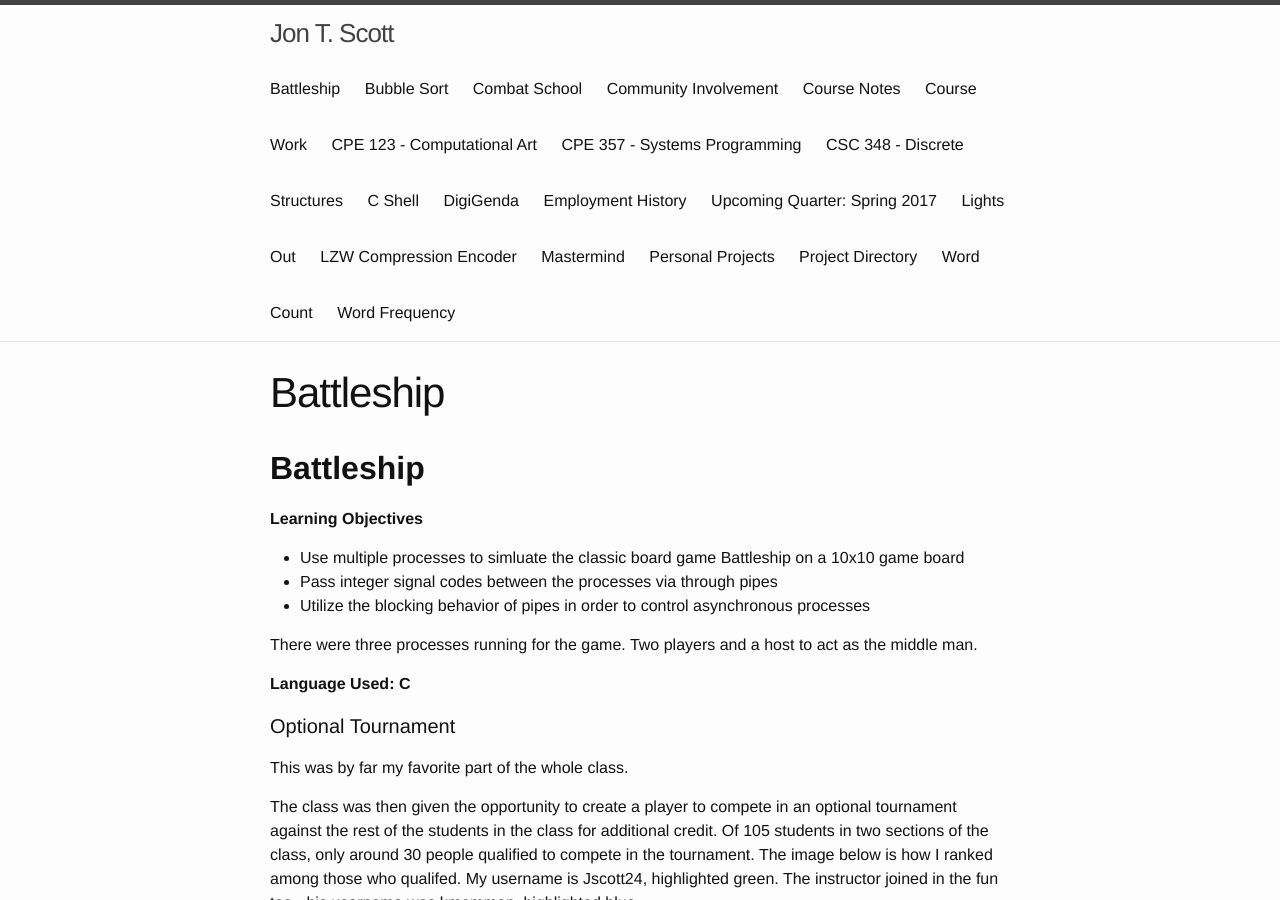
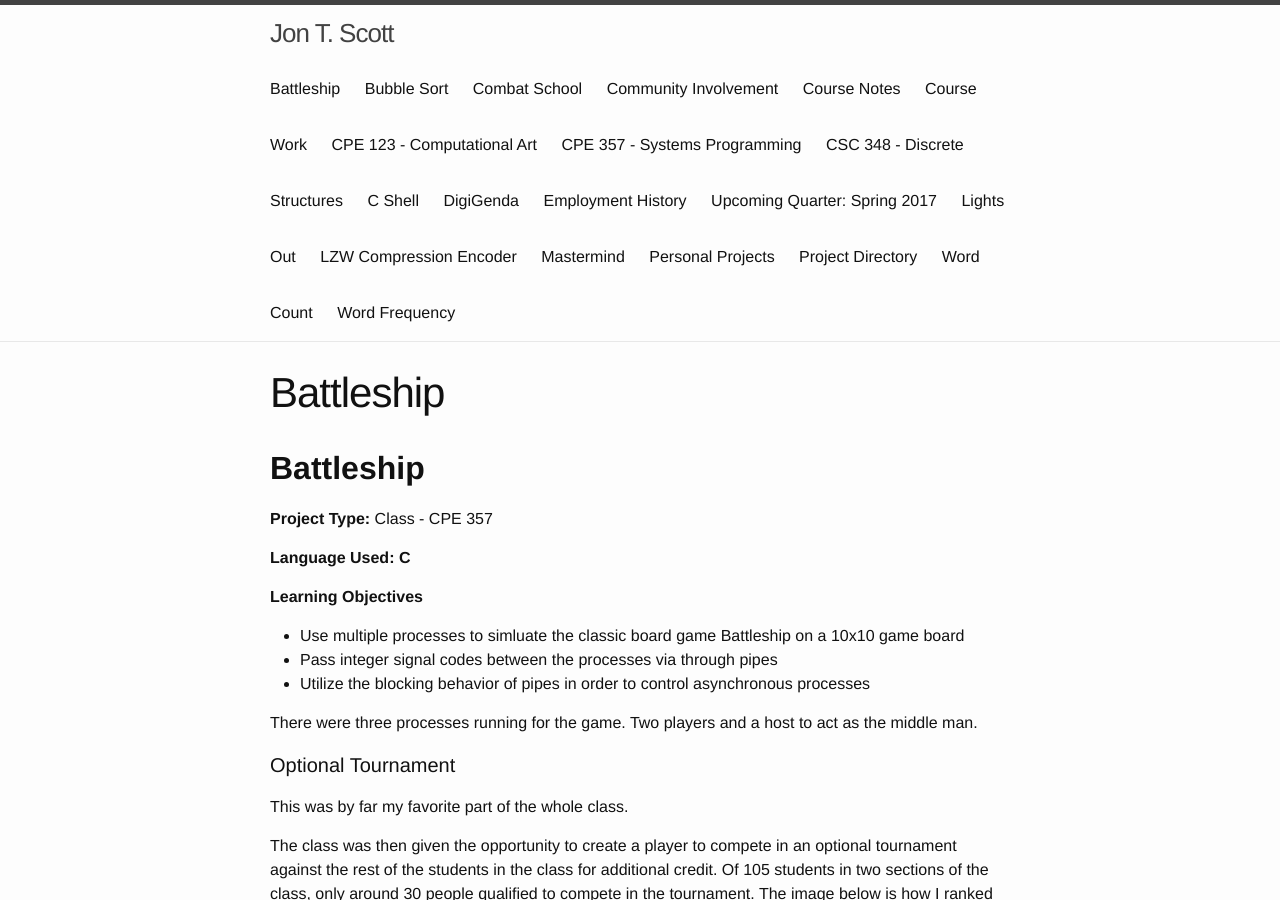
Before and after one commit to JonScott20/JonScott20.github.io, a Jekyll site: the page built from projects/battleship.md, in a window 1280 px wide and 900 px high. Built offline with Jekyll 4.4.1, drawn with Linux system fonts in a browser that asks for light colours; our own code applies the rules of GitHub Pages for plain Markdown files.

Commit message:
Update battleship.md

```diff
--- a/projects/battleship.md
+++ b/projects/battleship.md
@@ -5,6 +5,10 @@ permalink: battleship
 
 **Battleship**
 --------------
+
+**Project Type:** Class - CPE 357
+
+**Language Used: C**
 
 **Learning Objectives**
 
```
Also changed, not shown: other parts of projects/battleship.md (+1 -1 lines).
